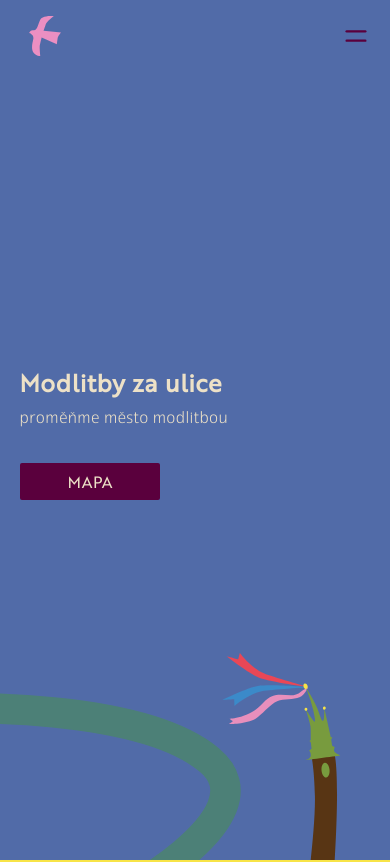
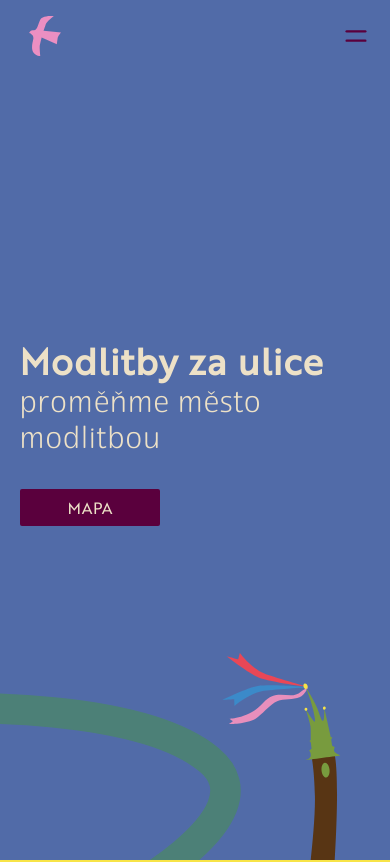
Before and after one commit to petrkucerak/modlitbyzaulice, a Next.js app: page / in a window 390 px wide. Shown: the top 862 px of the page. Built offline with nearby package versions, Linux system fonts and the light colour scheme.

Commit message:
Make title larget

```diff
--- a/app/page.js
+++ b/app/page.js
@@ -64,15 +64,17 @@ export default function Home() {
       >
         <CoverAnimation className="min-h-[100vh] w-full flex flex-col justify-end" />
         <div className="w-[90vw] max-w-[900px] xl:max-w-[1200px] z-10 absolute">
-          <h1 className="font-brother1816 tracking-wide font-bold text-2xl sm:text-5xl mb-2">
+          <h1 className="font-brother1816 tracking-wide font-bold text-4xl sm:text-5xl mb-1 sm:mb-2">
             Modlitby za&nbsp;ulice
           </h1>
-          <p className="mb-10 font-eigerdals sm:text-4xl font-light tracking-wide">
+          <p className="mb-10 font-eigerdals text-3xl sm:text-4xl font-light tracking-wide">
             proměňme město modlitbou
           </p>
           <Button
             className={`bg-wine transition-opacity duration-500 ${
-              isVisible ? "opacity-100 cursor-pointer" : "opacity-0 cursor-default"
+              isVisible
+                ? "opacity-100 cursor-pointer"
+                : "opacity-0 cursor-default"
             }`}
             href={"/mapa"}
           >
```
